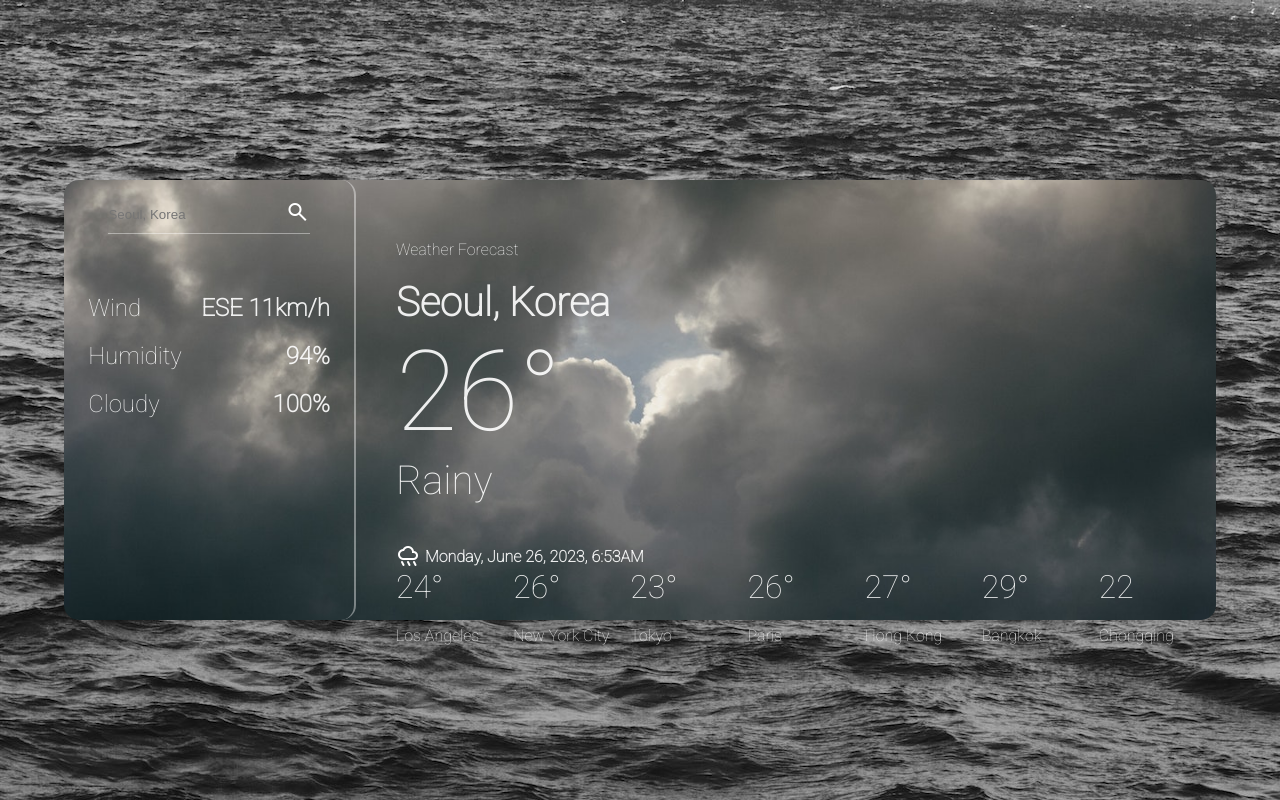
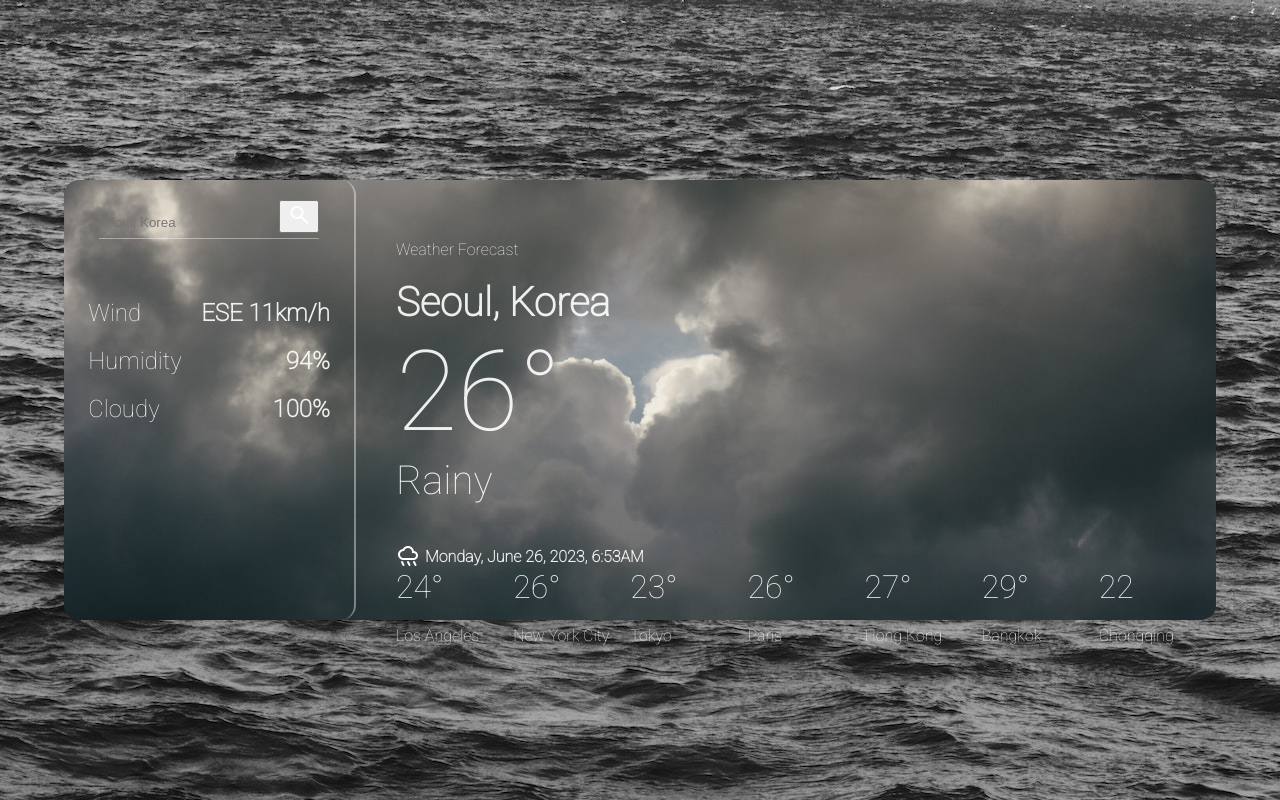
Before and after one commit to OneTooManyln/project_weather_app, a website built with webpack: page dist/index.html in a window 1280 px wide. Built offline with nearby package versions, Linux system fonts and the light colour scheme; no server answers.

Commit message:
Create from around search input & search-icon
Add button type submit to search-icon, to act as submit btn.

```diff
--- a/dist/index.html
+++ b/dist/index.html
@@ -16,15 +16,17 @@
       <div class="dashboard-container">
         <div class="dashboard-sidebar">
           <div class="search-bar">
+            <form action="#">
               <input
                 type="search"
                 id="search"
                 name="search"
                 placeholder="Seoul, Korea"
               />
-            <div class="search-icon">
+              <button type="submit" class="search-icon">
                 <span class="material-symbols-outlined">search</span>
-            </div>
+              </button>
+            </form>
           </div>
           <div class="additional-weather-info">
             <div class="wind">Wind<strong>ESE 11km/h</strong></div>
```
Lines whose indentation alone changed are shown as unchanged.
